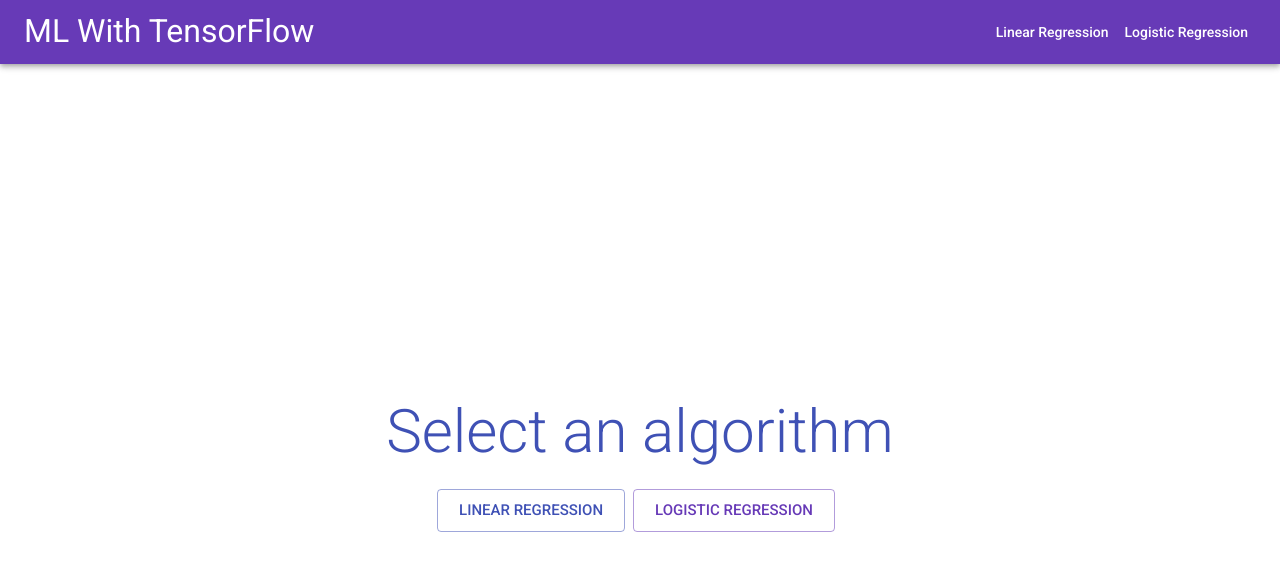
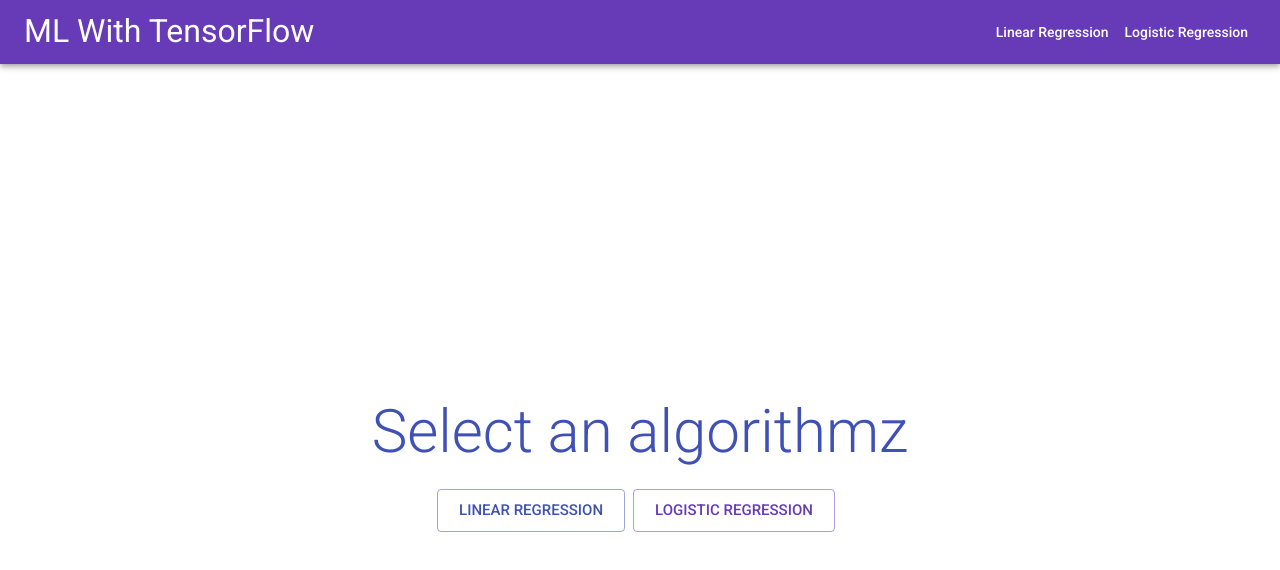
Before and after one commit to KevinFreistroffer/vite-ml-v2, a React (Vite) app: page / in a window 1280 px wide. Shown: the top 570 px of the page. Built offline with nearby package versions, Linux system fonts and the light colour scheme.

Commit message:
Update Home.tsx

```diff
--- a/src/pages/Home/Home.tsx
+++ b/src/pages/Home/Home.tsx
@@ -11,7 +11,7 @@
   return (
     <PageLayout data-testid="home-page">
       <Typography variant="h2" gutterBottom color={"secondary"}>
-        Select an algorithm
+        Select an algorithmz
       </Typography>
       <div>
         <Button
```
